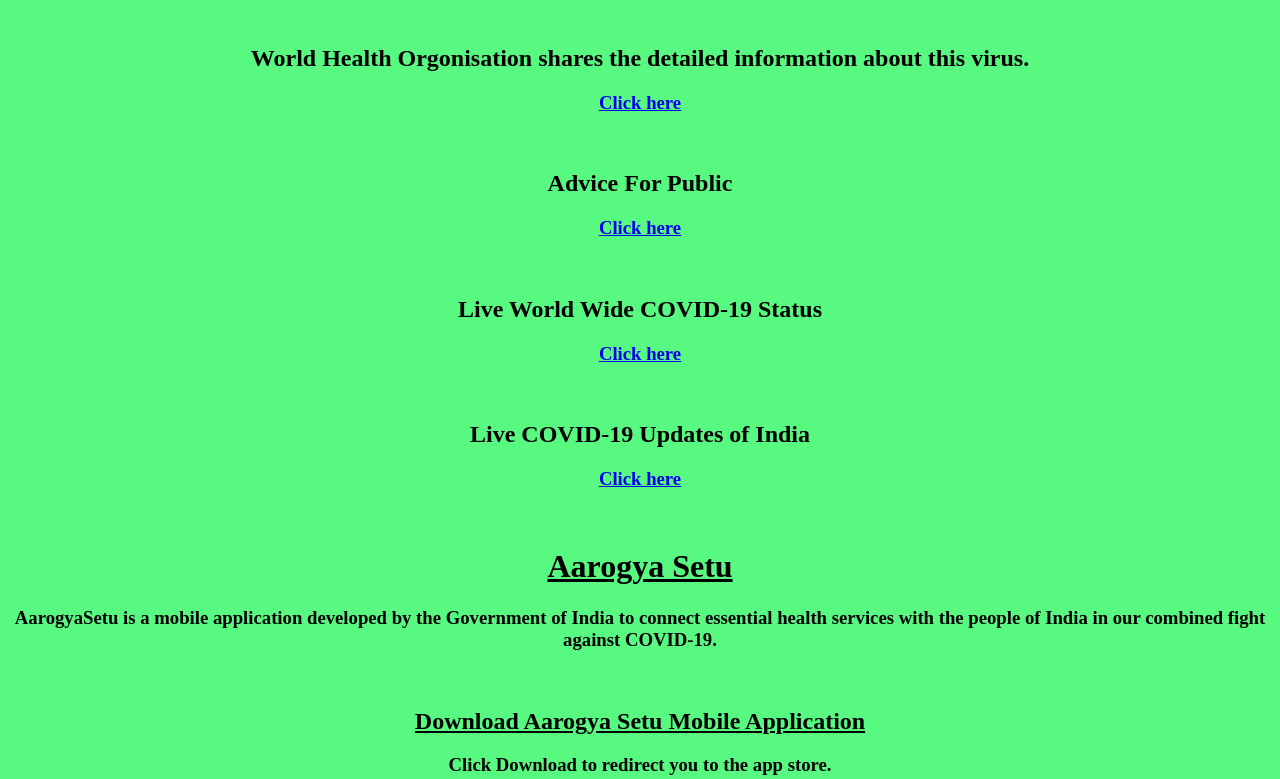
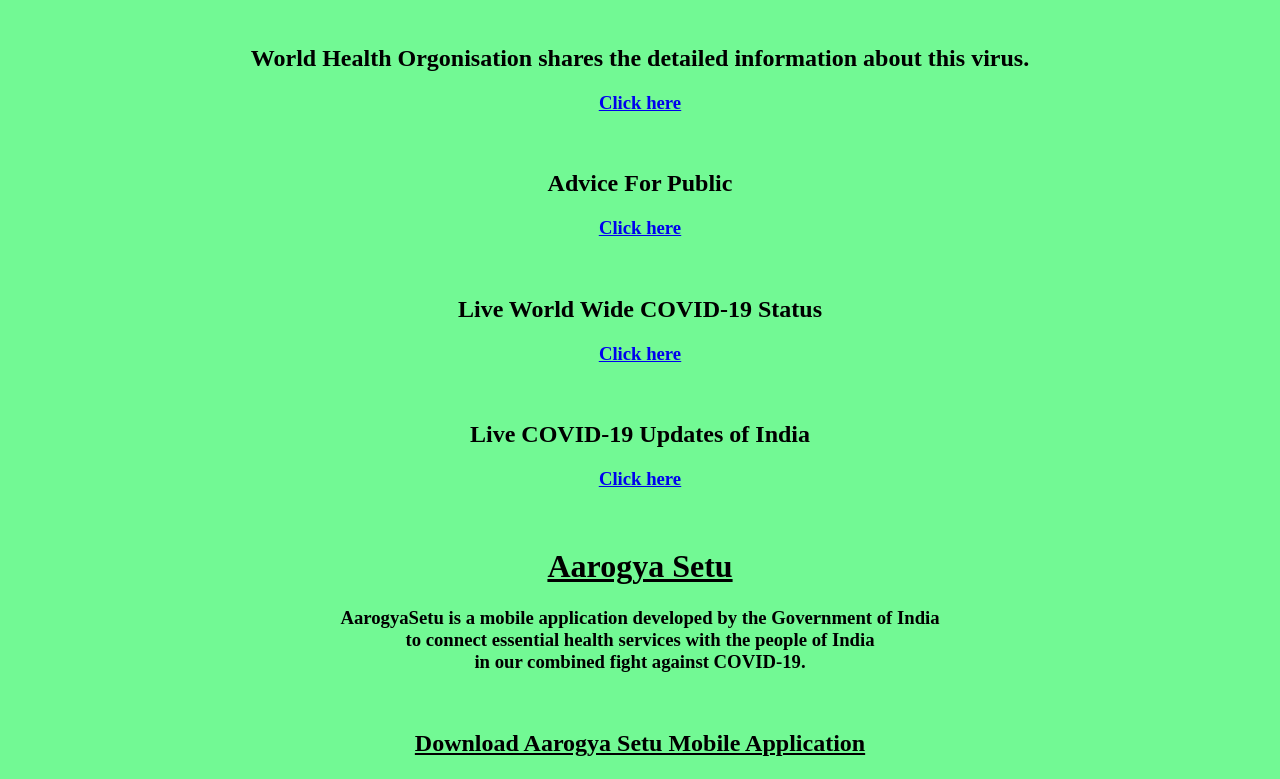
Before and after one commit to Abhi02-pro/challenge-1, a plain HTML site: page index.html in a window 1280 px wide. Shown: the part 73-852 px from the top of the page. Drawn offline with Linux system fonts and the light colour scheme.

Commit message:
Update index.html

```diff
--- a/index.html
+++ b/index.html
@@ -5,7 +5,7 @@
 <title>Fight_Back_Corona_Virus</title>
   <style>
     body{
-     background-color:#58F981;
+     background-color:#72F994;
     }
   </style>
 </head>
@@ -31,8 +31,8 @@
     <br>
     <div class="app">
       <h1><u>Aarogya Setu</u></h1>
-    <h3><p>AarogyaSetu is a mobile application developed by the Government of India
-      to connect essential health services with the people of India
+    <h3><p>AarogyaSetu is a mobile application developed by the Government of India<br>
+      to connect essential health services with the people of India<br>
       in our combined fight against COVID-19.</p></h3>
       <br>
       <h2><u>Download Aarogya Setu Mobile Application</u></h2>
```
